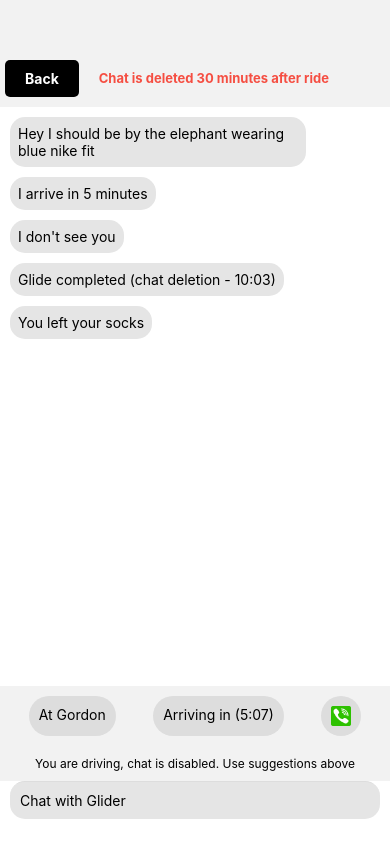
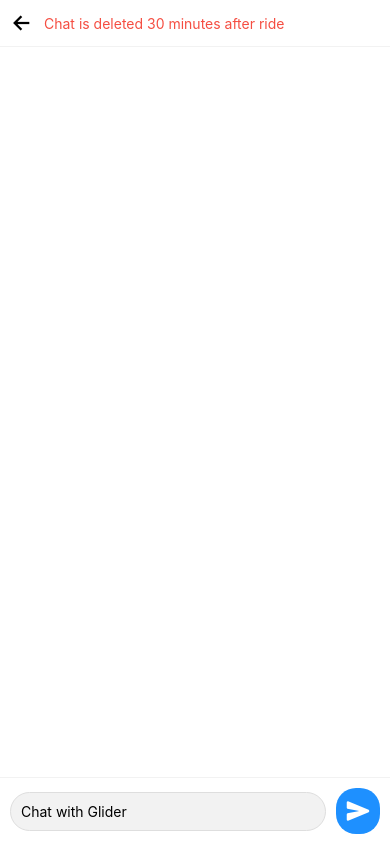
Before and after one commit to raphaelmwachiti/gLide, a React Native app: screen /ChatScreen in a window 390 px wide. Built offline with nearby package versions, Linux system fonts and the light colour scheme.

Commit message:
update ride history

```diff
--- a/src/screens/ChatScreen.js
+++ b/src/screens/ChatScreen.js
@@ -1,126 +1,115 @@
-import React from 'react';
-import { View, Text, ScrollView, TouchableOpacity, StyleSheet, TextInput, Image } from 'react-native';
+import React, { useState } from "react";
+import {
+  View,
+  Text,
+  ScrollView,
+  TouchableOpacity,
+  StyleSheet,
+  TextInput,
+  Image,
+  KeyboardAvoidingView,
+  Platform,
+} from "react-native";
+import { Ionicons } from "@expo/vector-icons";
 
 const ChatScreen = ({ navigation }) => {
-  // Placeholder for message state and any other logic (not implemented)
+  const [messages, setMessages] = useState([
+    "Hey I should be by the elephant wearing blue nike fit",
+    "I arrive in 5 minutes",
+    "I don't see you",
+    "Glide completed (chat deletion - 10:03)",
+    "You left your socks",
+  ]);
+  const [newMessage, setNewMessage] = useState("");
+
+  const sendMessage = () => {
+    if (newMessage.trim().length > 0) {
+      setMessages([...messages, newMessage]);
+      setNewMessage("");
+      // Here you would also handle sending the message to your backend or Firebase
+    }
+  };
 
   return (
-    <View style={styles.container}>
-        <View style={{flexDirection: 'row', backgroundColor: '#f2f2f2'}}>
-            <TouchableOpacity style={styles.backButton} onPress={() => navigation.navigate('TrackRideScreen')}>
-                <Text style={styles.buttonText}>Back</Text>
-            </TouchableOpacity>
-            <Text style={styles.deletionNotice}>Chat is deleted 30 minutes after ride</Text>
-        </View>
+    <KeyboardAvoidingView
+      style={styles.container}
+      behavior={Platform.OS === "ios" ? "padding" : "height"}
+    >
+      <View style={styles.header}>
+        <TouchableOpacity onPress={() => navigation.goBack()}>
+          <Ionicons name="arrow-back" size={24} color="black" />
+        </TouchableOpacity>
+        <Text style={styles.deletionNotice}>
+          Chat is deleted 30 minutes after ride
+        </Text>
+      </View>
+
       <ScrollView style={styles.chatContainer}>
-
-        <Text style={styles.message}>Hey I should be by the elephant wearing blue nike fit</Text>
-        <Text style={styles.message}>I arrive in 5 minutes</Text>
-        <Text style={styles.message}>I don't see you</Text>
-        <Text style={styles.message}>Glide completed (chat deletion - 10:03)</Text>
-        <Text style={styles.message}>You left your socks</Text>
-
+        {/* Messages would be dynamically mapped here */}
       </ScrollView>
 
-      <View style={styles.quickResponseContainer}>
-        <TouchableOpacity style={styles.quickResponseButton}>
-          <Text>At Gordon</Text>
-        </TouchableOpacity>
-        <TouchableOpacity style={styles.quickResponseButton}>
-          <Text>Arriving in (5:07)</Text>
-        </TouchableOpacity>
-        <TouchableOpacity style={styles.quickResponseButton}>
-          <Image source={require('../assets/phone-icon.png')} style={styles.callIcon} />
+      <View style={styles.inputContainer}>
+        <TextInput
+          style={styles.input}
+          placeholder="Chat with Glider"
+          value={newMessage}
+          onChangeText={setNewMessage}
+          onSubmitEditing={sendMessage} // This will send the message when the return key is pressed
+          returnKeyType="send" // Just for better UX on iOS
+          editable={true} // Can be set to false if you want to disable input
+        />
+        <TouchableOpacity style={styles.sendButton} onPress={sendMessage}>
+          <Ionicons name="send" size={24} color="white" />
         </TouchableOpacity>
       </View>
-
-      <Text style={styles.disabledChatNotice}>
-        You are driving, chat is disabled. Use suggestions above
-      </Text>
-
-      <TextInput
-        style={styles.chatInput}
-        placeholder="Chat with Glider"
-        editable={false}
-      />
-    </View>
+    </KeyboardAvoidingView>
   );
 };
 
 const styles = StyleSheet.create({
   container: {
     flex: 1,
-    backgroundColor: '#fff',
-    marginTop: 50,
-
+    backgroundColor: "white",
+  },
+  header: {
+    flexDirection: "row",
+    alignItems: "center",
+    paddingVertical: 10,
+    paddingHorizontal: 10,
+    borderBottomWidth: 1,
+    borderBottomColor: "#f2f2f2",
+    backgroundColor: "white",
   },
   deletionNotice: {
-    padding: 10,
-    backgroundColor: '#f2f2f2',
-    color: '#f54e42',
-    fontWeight: 'bold',
-    textAlign: 'center',
-    fontSize: 13,
-    marginTop: 10
+    marginLeft: 10,
+    color: "#f54e42",
+    fontSize: 14,
   },
   chatContainer: {
     flex: 1,
     padding: 10,
   },
-  message: {
-    padding: 8,
-    backgroundColor: '#e5e5e5',
-    borderRadius: 15,
-    marginBottom: 10,
-    maxWidth: '80%',
-    alignSelf: 'flex-start',
+  inputContainer: {
+    flexDirection: "row",
+    alignItems: "center",
+    padding: 10,
+    borderTopWidth: 1,
+    borderTopColor: "#f2f2f2",
   },
-  quickResponseContainer: {
-    flexDirection: 'row',
-    justifyContent: 'space-around',
+  input: {
+    flex: 1,
+    borderWidth: 1,
+    borderColor: "#dedede",
     padding: 10,
-    backgroundColor: '#f2f2f2',
+    marginRight: 10,
+    borderRadius: 20,
+    backgroundColor: "#f2f2f2",
+    color: "black",
   },
-  quickResponseButton: {
+  sendButton: {
+    backgroundColor: "#1e90ff",
     padding: 10,
-    backgroundColor: '#ddd',
     borderRadius: 20,
-  },
-  callIcon: {
-    width: 20, // Adjust size as needed
-    height: 20, // Adjust size as needed
-    resizeMode: 'contain',
-  },
-  disabledChatNotice: {
-    padding: 10,
-    backgroundColor: '#f2f2f2',
-    textAlign: 'center',
-    fontSize: 12,
-  },
-  chatInput: {
-    padding: 10,
-    backgroundColor: '#e5e5e5',
-    fontSize: 14,
-    borderTopWidth: 1,
-    borderColor: '#ddd',
-    marginBottom: 25,
-    marginHorizontal: 10,
-    borderRadius: 15,
-  },
-  buttonText: {
-    color: '#fff',
-    textAlign: 'center',
-    fontWeight: 'bold',
-  },
-  backButton: {
-    backgroundColor: '#000',
-    paddingVertical: 10,
-    paddingHorizontal: 20,
-    borderRadius: 5,
-    marginTop: 10,
-    marginRight: 10,
-    marginLeft: 5,
-    marginBottom: 10,
   },
 });
 
--- a/src/screens/RideHistory.js
+++ b/src/screens/RideHistory.js
@@ -1,42 +1,105 @@
-import React from 'react';
-import { SafeAreaView } from 'react-native';
-import { View, Text, Image, ScrollView, StyleSheet } from 'react-native';
+import React, { useState, useEffect } from "react";
+import { SafeAreaView } from "react-native";
+import { View, Text, Image, ScrollView, StyleSheet, TouchableOpacity } from "react-native";
+import db from "@react-native-firebase/database";
+import auth from "@react-native-firebase/auth";
 
 const RideHistory = ({ navigation }) => {
-  const pastRides = [
-    { id: 1, date: 'January 1, 2023', time: '12:03 am', location: 'From: YMCA', fare: '$10.50' },
-    { id: 2, date: 'February 15, 2023', time: '11:03 am', location: 'From: Starbucks', fare: '$15.75' },
+  const [userRides, setUserRides] = useState([]);
+  const [currentUser, setCurrentUser] = useState(null);
 
-  ];
+  // Fetch the current user's details
+  useEffect(() => {
+    const user = auth().currentUser;
+    if (user) {
+      const userRef = db().ref(`/users/${user.uid}/name`);
+      userRef.once("value").then((snapshot) => {
+        setCurrentUser(snapshot.val()); // This will contain the user's name
+      });
+    }
+  }, []);
+
+  // Query for rides once the current user's name is set
+  useEffect(() => {
+    if (currentUser) {
+      const ridesRef = db().ref("/rides");
+      ridesRef.once("value", (snapshot) => {
+        const ridesData = snapshot.val();
+        const ridesList = Object.keys(ridesData)
+          .map((key) => {
+            const ride = ridesData[key];
+            if (ride.rider === currentUser) {
+              return {
+                id: key,
+                from: ride.from, // From the ride data
+                to: ride.to, // From the ride data
+                time: ride.time, // From the ride data
+                driver: ride.driver, // From the ride data
+                rider: ride.rider, // From the ride data
+                price: ride.price, // From the ride data
+                allowStops: ride.allowStops, // From the ride data
+                passengerLimit: ride.passengerLimit, // From the ride data
+                status: ride.status, // From the ride data
+                // Add any other relevant fields you need
+              };
+            } else {
+              return null;
+            }
+          })
+          .filter((ride) => ride !== null); // Filter out the null entries
+        setUserRides(ridesList);
+      });
+    }
+  }, [currentUser]);
 
   return (
     <SafeAreaView style={styles.container}>
-      <Text style={styles.header}>History</Text>
+      <Text style={styles.header}>Your Rides</Text>
       <ScrollView style={styles.activityList}>
-        {pastRides.map((ride) => (
+        {userRides.map((ride) => (
           <View key={ride.id} style={styles.rideItem}>
             <View style={styles.rideDetails}>
-              <Text style={styles.date}>{ride.date}</Text>
-              <Text style={styles.time}>{ride.time}</Text>
-              <Text style={styles.location}>{ride.location}</Text>
+              {/* You'll need to handle date formatting */}
+              <Text style={styles.date}>Date: {/* Your date here */}</Text>
+              <Text style={styles.time}>Time: {ride.time}</Text>
+              <Text style={styles.location}>
+                From: {ride.from} To: {ride.to}
+              </Text>
+              <Text style={styles.location}>Driver: {ride.driver}</Text>
+              <Text style={styles.location}>Rider: {ride.rider}</Text>
+              <Text style={styles.location}>
+                Allow Stops: {ride.allowStops ? "Yes" : "No"}
+              </Text>
+              <Text style={styles.location}>
+                Passenger Limit: {ride.passengerLimit}
+              </Text>
+              <Text style={styles.location}>Status: {ride.status}</Text>
             </View>
-            <Text style={styles.fare}>{ride.fare}</Text>
+            <Text style={styles.fare}>Fare: ${ride.price}</Text>
+            <TouchableOpacity
+              style={styles.chatButton}
+              onPress={() =>
+                navigation.navigate("ChatScreen", { rideId: ride.id })
+              }
+            >
+              <Text style={styles.chatButtonText}>Chat</Text>
+            </TouchableOpacity>
           </View>
         ))}
       </ScrollView>
     </SafeAreaView>
   );
-}
+};
 
 const styles = StyleSheet.create({
   container: {
     flex: 1,
-      backgroundColor: '#fff',
+    backgroundColor: "#fff",
     paddingHorizontal: 16,
   },
   header: {
     fontSize: 24,
-      fontWeight: 'bold',
+    fontWeight: "bold",
     marginTop: 20,
     marginBottom: 10,
     paddingLeft: 16,
@@ -45,11 +108,11 @@
     flex: 1,
   },
   rideItem: {
-      flexDirection: 'row',
-      justifyContent: 'space-between',
-      alignItems: 'center',
+    flexDirection: "row",
+    justifyContent: "space-between",
+    alignItems: "center",
     borderBottomWidth: 1,
-      borderBottomColor: '#eee',
+    borderBottomColor: "#eee",
     paddingVertical: 16,
   },
   rideDetails: {
@@ -59,22 +122,34 @@
   },
   date: {
     fontSize: 16,
-      fontWeight: 'bold',
+    fontWeight: "bold",
   },
   time: {
-      color: '#888',
+    color: "#888",
     marginTop: 4,
   },
   location: {
-      color: '#888',
+    color: "#888",
     marginTop: 4,
   },
   fare: {
     fontSize: 16,
-      fontWeight: 'bold',
-      color: '#2ecc71',
+    fontWeight: "bold",
+    color: "#2ecc71",
     marginTop: 8,
     paddingRight: 16,
+  },
+  chatButton: {
+    backgroundColor: '#1e90ff', // Choose a color that fits your app's design
+    padding: 10,
+    borderRadius: 5,
+    alignItems: 'center',
+    justifyContent: 'center',
+    marginTop: 10,
+  },
+  chatButtonText: {
+    color: '#ffffff',
+    fontSize: 16,
   },
 });
 
```
Lines whose indentation alone changed are shown as unchanged.
